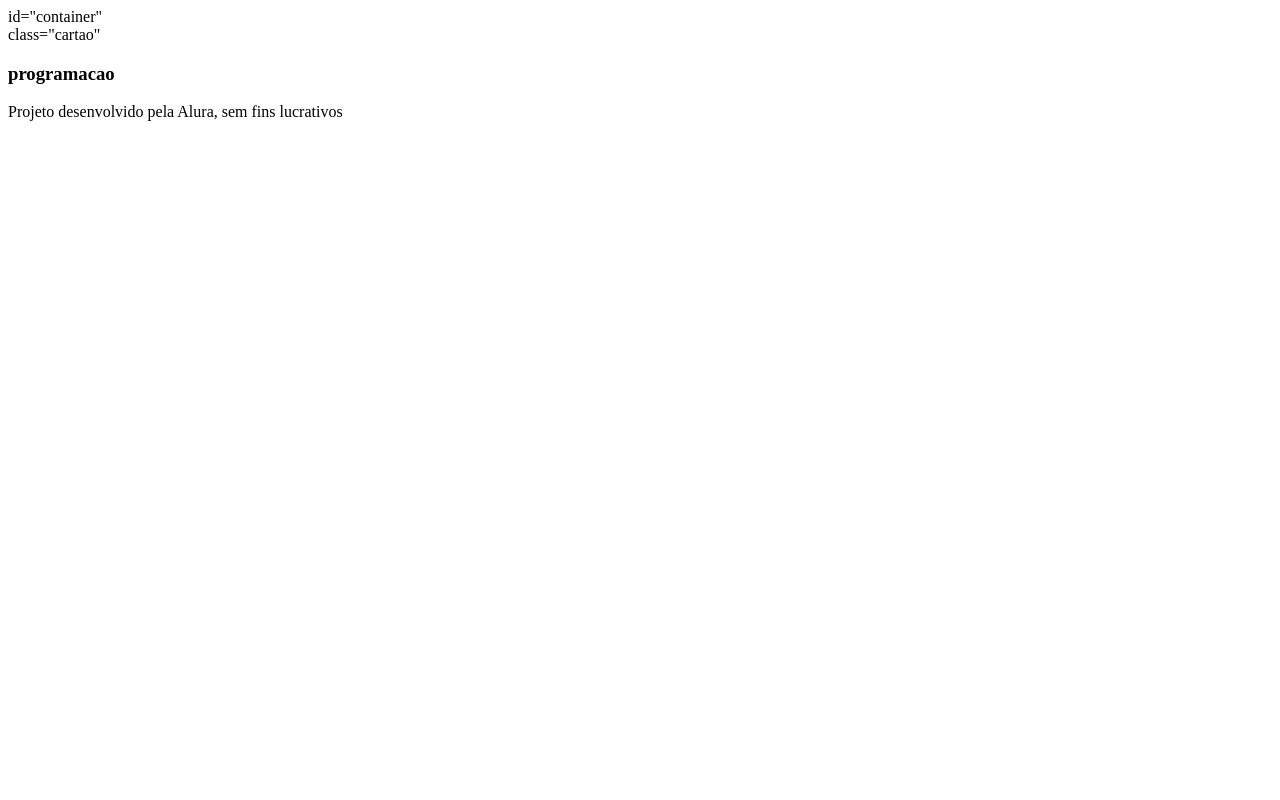
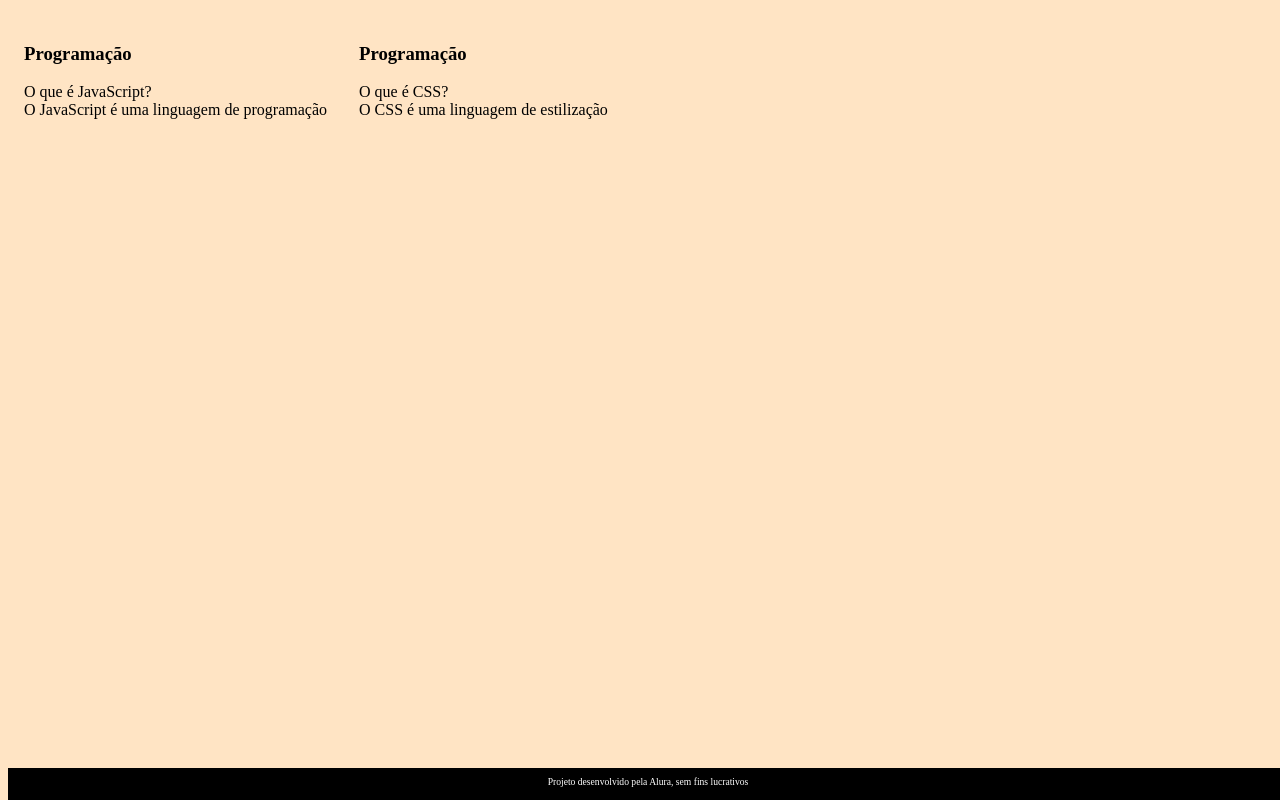
Before and after one commit to evaristooliveiraprado/evaristo2B3trimestre, a plain HTML site: page index.html in a window 1280 px wide. Drawn offline with Linux system fonts and the light colour scheme.

Commit message:
Add files via upload

```diff
--- /dev/null
+++ b/assets/style.css
@@ -0,0 +1,28 @@
+body{
+    background-color: bisque;
+    font-family: bai jamjuree ;
+}
+
+#container {
+    display: flex;
+}
+
+.cartao {
+    margin: 1rem 1rem;
+}
+
+
+footer{
+    background-color: black;
+    color:white;
+    position: fixed;
+    bottom: 0;
+    width: 100%;
+    height: 2rem;
+}
+
+footer p {
+    text-align: center;
+    font-size: 0.6rem;
+    margin-top: 0.5rem;
+}
--- a/index.html
+++ b/index.html
@@ -1,25 +1,40 @@
 <!DOCTYPE html>
 <html lang="pt-br">
-
 <head>
     <meta charset="UTF-8">
     <meta name="viewport" content="width=device-width, initial-scale=1.0">
-    <title>flashcard</title>
+    <link rel="stylesheet" href="assets/style.css">
+    <title>Flashcard</title>
 </head>
-
 <body>
     <main>
-        <section>id="container"</section>
-        <article>class="cartao"</article>
-        <div class="cartao__conteudo"></div>
-        <h3>programacao</h3>
-        <div class="cartao__conteudo__pergunta"></div>
-
-        </div>
+        <section id="container">
+            <article class="cartao">
+                <div class="cartao__conteudo">
+                    <h3>Programação</h3>
+                    <div class="cartao__conteudo__pergunta">
+                        O que é JavaScript?
+                    </div>
+                    <div class="cartao__conteudo__resposta">
+                        O JavaScript é uma linguagem de programação
+                    </div>
+                </div>
+            </article>
+            <article class="cartao">
+                <div class="cartao__conteudo">
+                    <h3>Programação</h3>
+                    <div class="cartao__conteudo__pergunta">
+                        O que é CSS?
+                    </div>
+                    <div class="cartao__conteudo__resposta">
+                        O CSS é uma linguagem de estilização
+                    </div>
+                </div>
+            </article>
+        </section>
     </main>
     <footer>
         <p>Projeto desenvolvido pela Alura, sem fins lucrativos</p>
     </footer>
 </body>
-
 </html>
```
